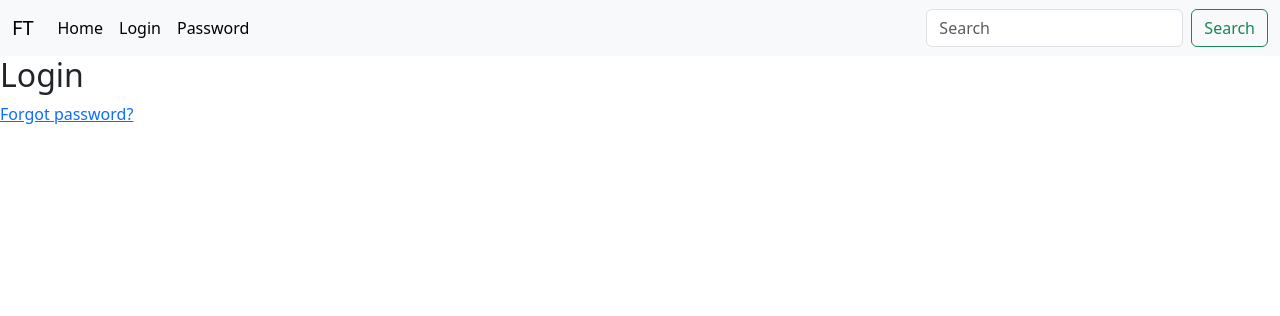
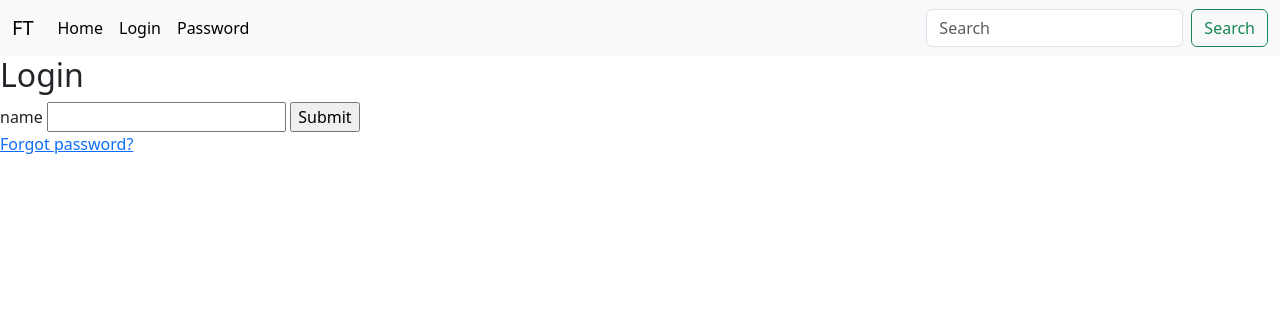
Before and after one commit to MichaelHelgesen/ft, a Flask app: page /login in a window 1280 px wide. Shown: the top 316 px of the page. Run offline with Flask 2, Linux system fonts and the light colour scheme.

Commit message:
Added forms

```diff
--- a/FT/__init__.py
+++ b/FT/__init__.py
@@ -1,8 +1,7 @@
 from flask import Flask
-
 #Create a Flask Instance
 app = Flask(__name__)
-
+app.secret_key = "hello"
 import FT.views
 
 if __name__ == '__main__':
--- /dev/null
+++ b/FT/forms/webforms.py
@@ -0,0 +1,6 @@
+from flask_wtf import FlaskForm
+from wtforms import StringField
+from wtforms.validators import DataRequired
+
+class MyForm(FlaskForm):
+    name = StringField('name', validators=[DataRequired()])
--- a/FT/login/routes.py
+++ b/FT/login/routes.py
@@ -1,11 +1,21 @@
-from flask import Blueprint, render_template
+from flask import Blueprint, render_template, request
+from FT.forms import webforms
 
 login = Blueprint('login', __name__, static_folder="static", template_folder="templates")
 forgot_password = Blueprint('forgot_password', __name__)
 
-@login.route('/login')
+
+
+@login.route('/login', methods=["GET", "POST"])
 def user_login():
-    return render_template("user_login.html")
+    form = webforms.MyForm()
+    name = None
+    if form.validate_on_submit():
+        name = form.name.data
+        form.name.data = ""
+        return render_template("user_login.html", form=form, name=name)
+    else:
+        return render_template("user_login.html", form=form)
 
 @forgot_password.route('/forgot_password')
 def user_password():
--- a/FT/login/templates/user_login.html
+++ b/FT/login/templates/user_login.html
@@ -2,8 +2,15 @@
 
 {% block content%}
     <h2>Login</h2>
+    {% if name %}
+    <h3>Hello {{ name }}</h3>
+    {% endif %}
+    <form action="#" method="post">
+        {{ form.hidden_tag() }}
+        {{ form.name.label }}
+        {{ form.name }}
+        <input type="submit" value="Submit" />
+    </form>
     <a href="{{ url_for('forgot_password.user_password') }}">Forgot password?</a>
 
-
-
 {% endblock %}
```
Also changed, not shown: FT/forms/__init__.py (added).
